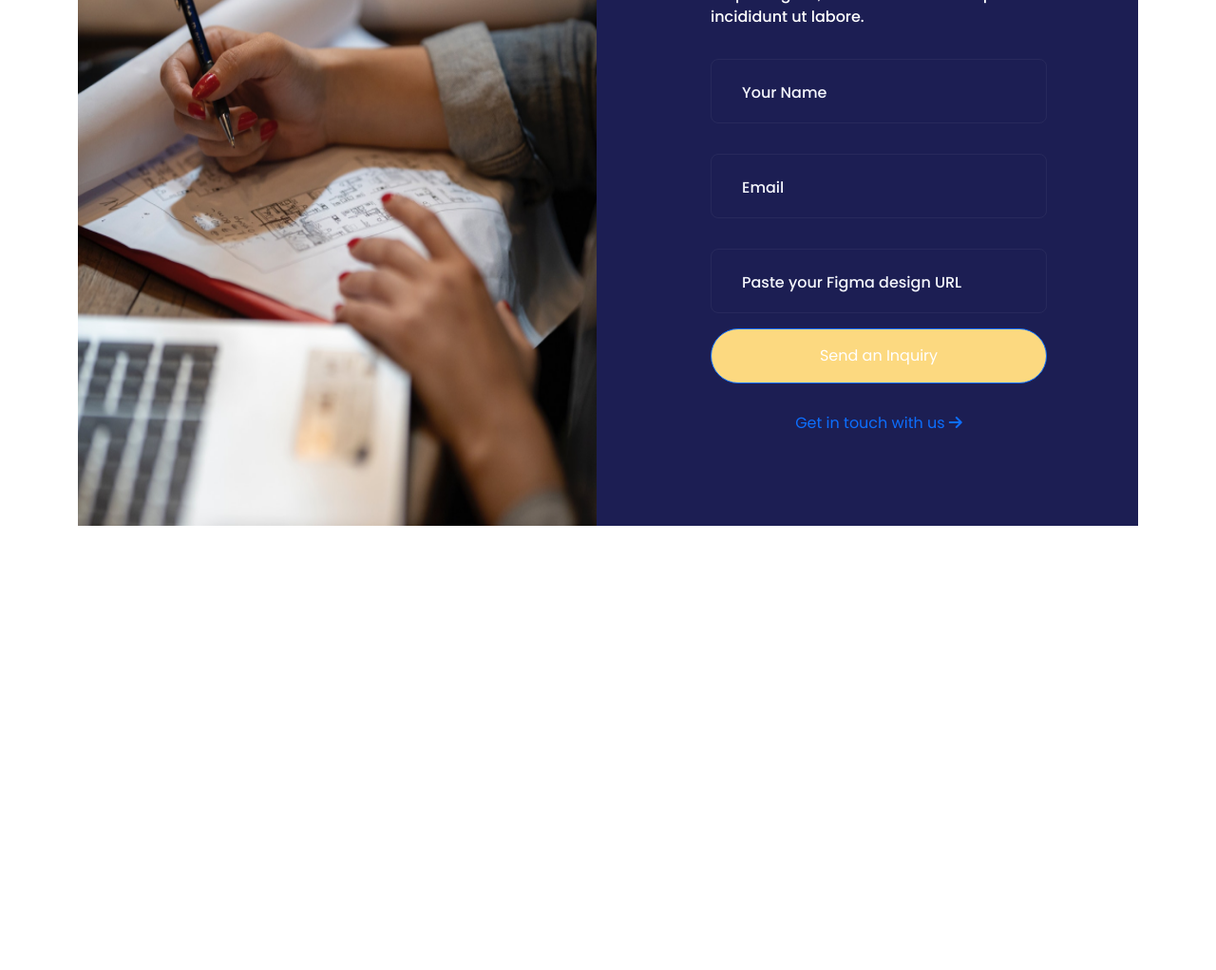
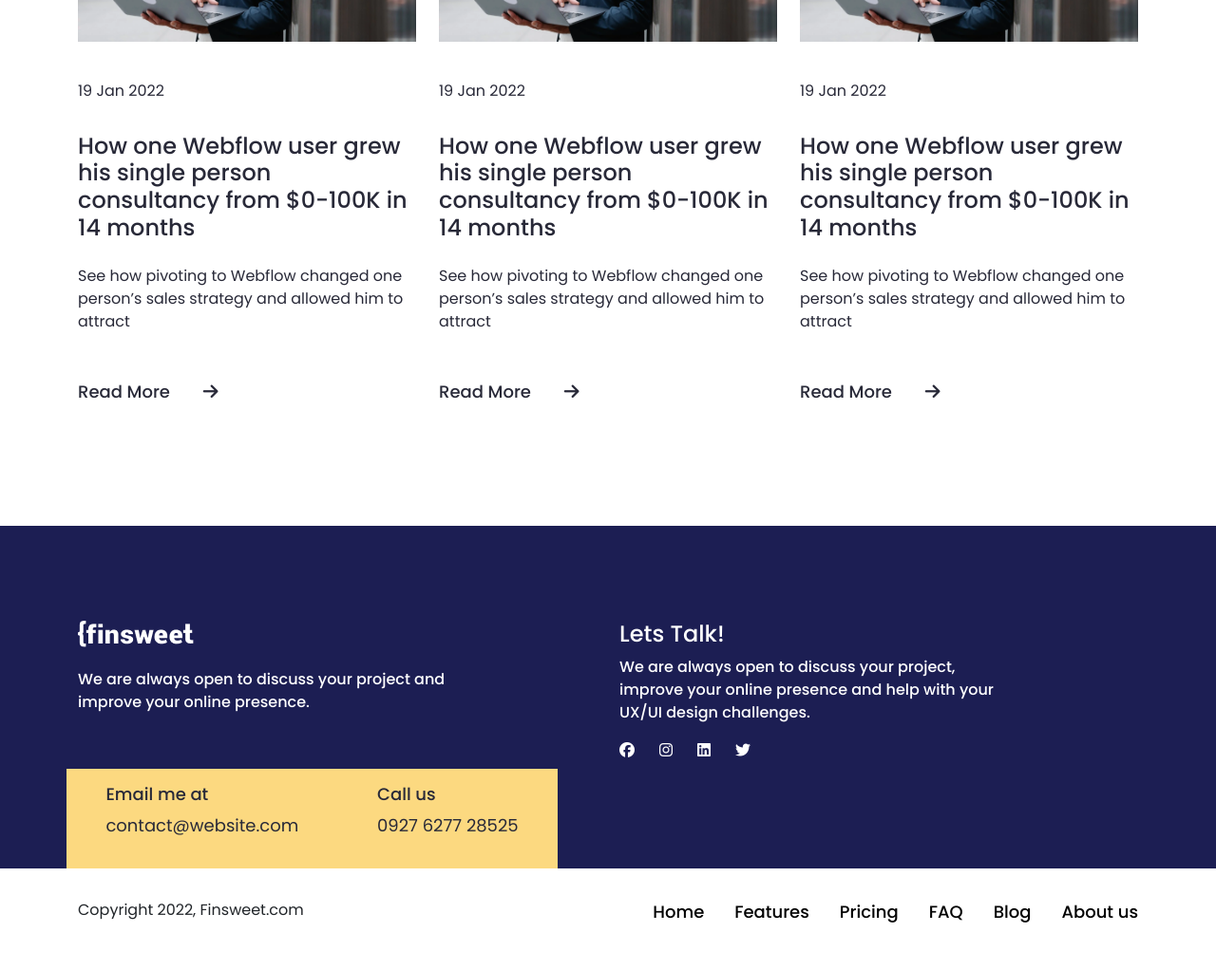
Before and after one commit to sajibkhandev/finsweet-int-esmern, a plain HTML site: page index.html in a window 1280 px wide. Shown: the part 6200-7222 px from the top of the page at 95% size. Before the commit the page ends 6754 px from the top, so only its background shows below. Drawn offline with Linux system fonts and the light colour scheme; a web font is replaced by a local one.

Commit message:
footer part end

```diff
--- a/css/style.css
+++ b/css/style.css
@@ -1,5 +1,6 @@
 
 /* common css */
+
 
 body{
     font-family: "Poppins", sans-serif;
@@ -661,3 +662,94 @@ contact  part start
 /* ============
 contact  part end
 ============== */
+/* ============
+Footer  part start
+============== */
+
+.footer{
+    background: #1C1E53;
+    padding-top: 100px;
+    padding-bottom: 96px;
+}
+.footer p{
+    font-size: 16px;
+    font-weight: 500;
+    font-family: "Poppins", sans-serif;
+    color: white;
+
+
+
+
+}
+.footer .paraOne{
+    padding-top: 22px;
+    width: 400px;
+}
+.footer .paraTwo{
+    width: 400px;
+
+}
+.footer h4{
+    color: white;
+
+}
+.footer ul{
+    display: flex;
+    column-gap: 26px;
+    padding: 0;
+}
+.footer ul li i{
+    color: white;
+}
+
+
+.footer .add-box{
+    display: flex;
+    justify-content: space-around;
+    background: #FCD980;
+    width: 517px;
+    padding: 16px 0px;
+    position: absolute;
+    bottom: -96px;
+    left: 0;
+}
+
+.footer .add-box h6{
+    font-size: 18px;
+    font-weight: 500;
+    color: #282938;
+    font-family: "Poppins", sans-serif;
+}
+.footer .add-box p{
+    font-size: 18px;
+    font-weight: 400;
+    color: #282938;
+    font-family: "Poppins", sans-serif;
+}
+.copy .box{
+    display: flex;
+    justify-content: space-between;
+    padding: 32px 0px;
+}
+
+
+.copy ul{
+    display: flex;
+    column-gap: 32px;
+}
+
+.copy ul li{
+    font-size: 18px;
+    color: black;
+    font-weight: 500;
+    font-family: "Poppins", sans-serif;
+    transition: .4s;
+    cursor: pointer;
+}
+.copy ul li:hover{
+    color: red;
+}
+
+/* ============
+Footer  part end
+============== */
--- a/index.html
+++ b/index.html
@@ -365,6 +365,49 @@
     <!-- ================================
         Faq part end
      ================================== -->
+
+     <!-- ================================
+        Contact part start
+     ================================== -->
+     <section class="contact">
+      <div class="container">
+      <div class="box">
+        <div class="row ">
+          <div class="col-lg-6">
+          <div class="contact-image-box">
+            <img src="./images/contactimage.png" alt="">
+            <div class="overly">
+              <h2>Building stellar websites for early startups</h2>
+              <p>Lorem ipsum dolor sit amet, consectetur adipiscing elit, sed do eiusmod tempor incididunt ut labore et dolore magna aliqua ut enim.</p>
+            </div>
+          </div>
+
+          </div>
+          <div class="col-lg-6">
+            <div class="all-input-fleid">
+              <h4>Send inquiry</h4>
+              <p>Lorem ipsum dolor sit amet, consectetur adipiscing elit, sed do eiusmod tempor incididunt ut labore.</p>
+             <form >
+              <input type="text" placeholder="Your Name">
+              <input type="email" placeholder="Email">
+              <input type="url" placeholder="Paste your Figma design URL">
+              <button type="submit" class="btn btn-primary contact-button">Send an Inquiry</button>
+             <div class="contant-icon">
+              <a href="">Get in touch with us <i class="fa-solid fa-arrow-right buttonIcon"></i></a>
+             </div>
+             </form>
+
+
+
+            </div>
+          </div>
+        </div>
+      </div>
+      </div>
+     </section>
+    <!-- ================================
+        Contact part end
+     ================================== -->
     <!-- ================================
         Blog part start
      ================================== -->
@@ -415,48 +458,62 @@
     <!-- ================================
         Blog part end
      ================================== -->
+
     <!-- ================================
-        Contact part start
+        Footer part satar
      ================================== -->
-     <section class="contact">
+      <section class="footer">
         <div class="container">
-      <div class="box">
-        <div class="row ">
-          <div class="col-lg-6">
-          <div class="contact-image-box">
-            <img src="./images/contactimage.png" alt="">
-            <div class="overly">
-              <h2>Building stellar websites for early startups</h2>
-              <p>Lorem ipsum dolor sit amet, consectetur adipiscing elit, sed do eiusmod tempor incididunt ut labore et dolore magna aliqua ut enim.</p>
+          <div class="row">
+            <div class="col-lg-6 position-relative">
+              <img src="./images/logo.png" alt="">
+              <p class="paraOne">We are always open to discuss your project and improve your online presence.</p>
+              <div class="add-box">
+                <div>
+                  <h6>Email me at</h6>
+                  <p>contact@website.com</p>
                 </div>
+                <div>
+                  <h6>Call us</h6>
+                  <p>0927 6277 28525</p>
                 </div>
 
               </div>
+            </div>
             <div class="col-lg-6">
-            <div class="all-input-fleid">
-              <h4>Send inquiry</h4>
-              <p>Lorem ipsum dolor sit amet, consectetur adipiscing elit, sed do eiusmod tempor incididunt ut labore.</p>
-             <form >
-              <input type="text" placeholder="Your Name">
-              <input type="email" placeholder="Email">
-              <input type="url" placeholder="Paste your Figma design URL">
-              <button type="submit" class="btn btn-primary contact-button">Send an Inquiry</button>
-             <div class="contant-icon">
-              <a href="">Get in touch with us <i class="fa-solid fa-arrow-right buttonIcon"></i></a>
-             </div>
-             </form>
+              <h4>Lets Talk!</h4>
+              <p class="paraTwo">We are always open to discuss your project, improve your online presence and help with your UX/UI design challenges.</p>
+              <ul>
+                <li><i class="fa-brands fa-facebook"></i></li>
+                <li><i class="fa-brands fa-instagram"></i></li>
+                <li><i class="fa-brands fa-linkedin"></i></li>
+                <li><i class="fa-brands fa-twitter"></i></li>
 
-
-
-            </div>
-          </div>
+              </ul>
             </div>
           </div>
         </div>
       </section>
+      <section class="copy">
+        <div class="container">
+          <div class="box">
+            <p>Copyright 2022, Finsweet.com</p>
+            <ul>
+              <li>Home</li>
+              <li>Features</li>
+              <li>Pricing</li>
+              <li>FAQ</li>
+              <li>Blog</li>
+              <li>About us</li>
+            </ul>
+          </div>
+        </div>
+
+      </section>
     <!-- ================================
-        Contact part end
+        Footer part end
      ================================== -->
+
 
     <script src="./js/bootstrap.bundle.min.js"></script>
 </body>
```
Lines whose indentation alone changed are shown as unchanged.
